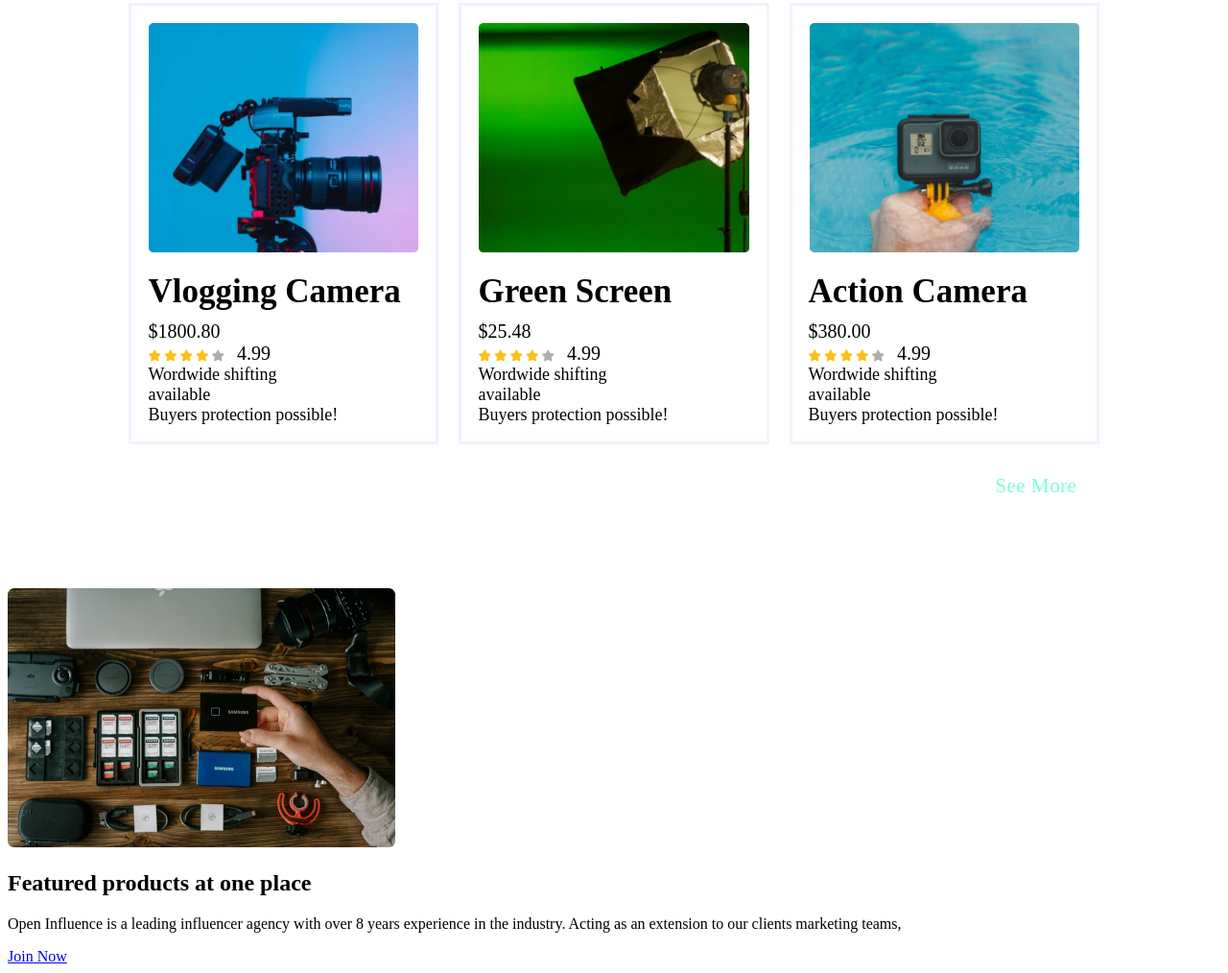
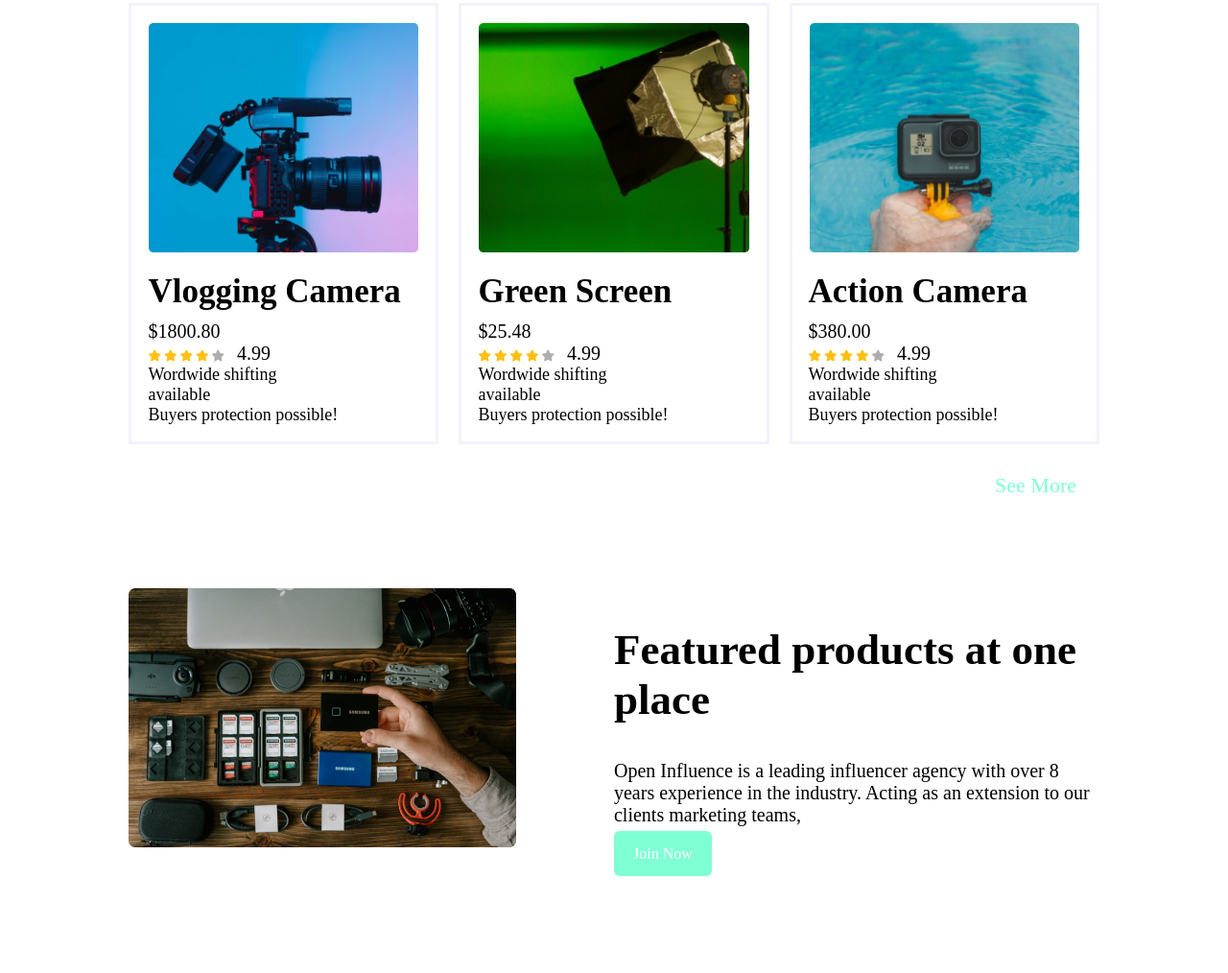
Before and after one commit to hasanhridoy01/Asserment-02-project, a plain HTML site: page index.html in a window 1280 px wide. Shown: the part 1785-2799 px from the top of the page at 96% size. Drawn offline with Linux system fonts and the light colour scheme.

Commit message:
BlogTwo done

```diff
--- a/css/style.css
+++ b/css/style.css
@@ -144,4 +144,38 @@ nav .search{
     margin-right: 150px;
     margin-top: 30px;
 }
+.BlogsTwo{
+    margin-bottom: 100px;
+}
+.blogTwo{
+    display: grid;
+    grid-template-columns: repeat(2, 1fr);
+    width: 80%;
+    margin-right: 10%;
+    margin-left: 10%;
+    grid-column-gap: 0px;
+}
+.blogTwo .blogTwo-image{
+    overflow: hidden;
+}
+.blogTwo .blogTwo-image img{
+    transition: 0.5s;
+}
+.blogTwo .blogTwo-image img:hover{
+    transform: scale(1.1);
+}
+.blogTwo .blogTwo-content{}
+.blogTwo .blogTwo-content h2{
+    font-size: 45px;
+}
+.blogTwo .blogTwo-content p{
+    font-size: 20px;
+}
+.blogTwo .blogTwo-content a{
+    text-decoration: none;
+    background-color: aquamarine;
+    padding: 15px 20px;
+    color: white;
+    border-radius: 6px;
+}
 /* Blog-Style-End */
--- a/index.html
+++ b/index.html
@@ -34,8 +34,7 @@
         </nav>
     </header>
     <!-- Header-Section-End -->
-    <!-- Main-Section-Start -->
-    <main>
+    <!-- Banner-Section-Start -->
     <section class="Banners">
         <div class="banner">
             <div class="banner-content">
@@ -49,6 +48,9 @@
             </div>
         </div>
     </section>
+    <!-- Banner-Section-End -->
+    <!-- Main-Section-Start -->
+    <main>
         <article class="Blogs">
             <div class="blog">
                 <div class="blog-item">
@@ -248,6 +250,9 @@
         </article>
     </main>
     <!-- Main-Section-End -->
+    <!-- Footer-Section-Start -->
+
+    <!-- Footer-Section-End -->
 </body>
 
 </html>
```
Lines whose indentation alone changed are shown as unchanged.
